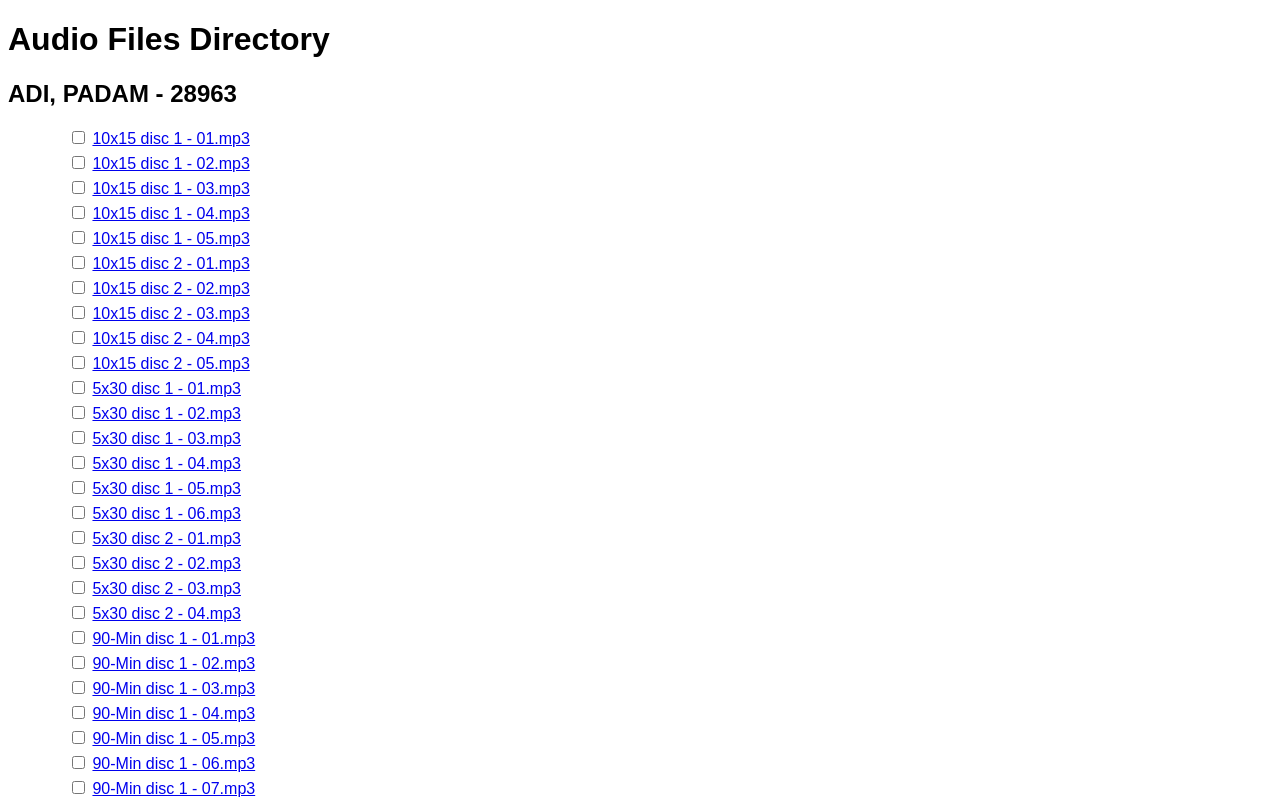
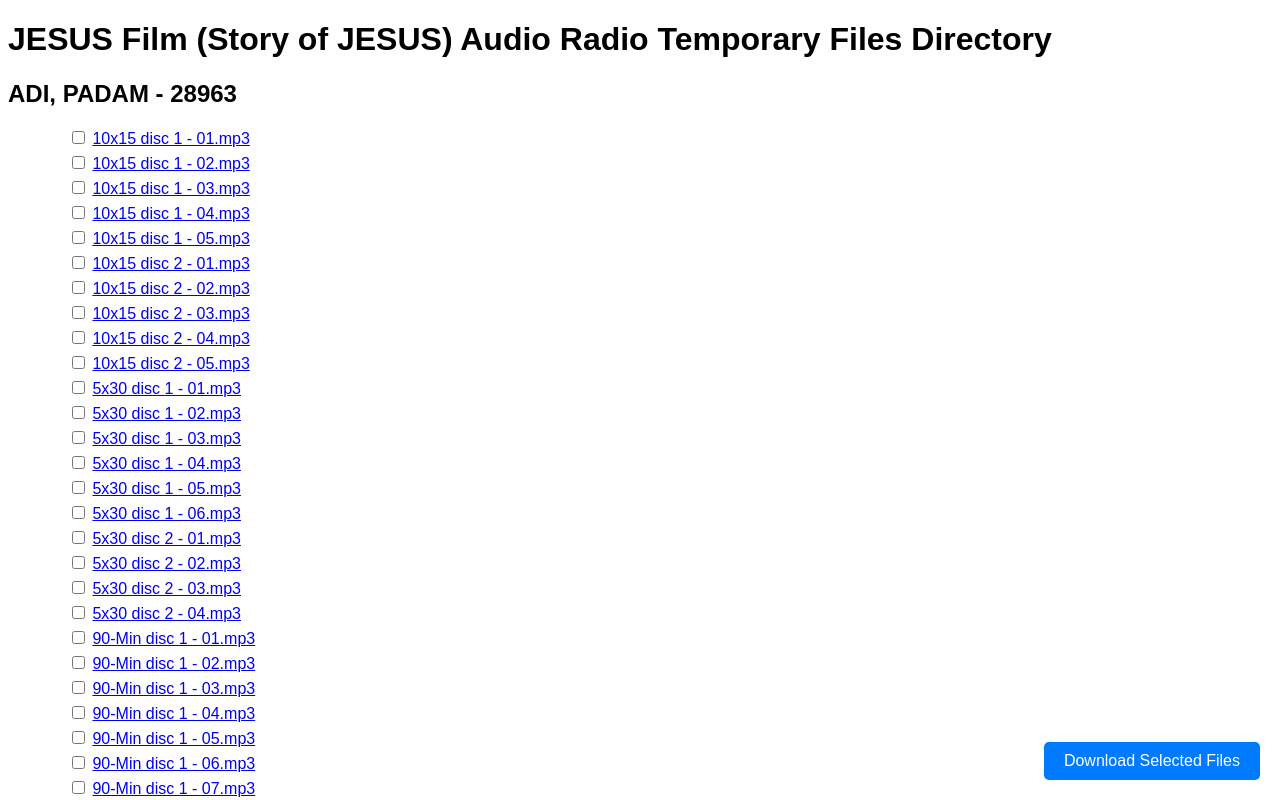
Before and after one commit to shaunchil/10X15, a plain HTML site: page index.html in a window 1280 px wide. Shown: the top 800 px of the page. Drawn offline with Linux system fonts and the light colour scheme.

Commit message:
Add files via upload

```diff
--- a/index.html
+++ b/index.html
@@ -10,11 +10,27 @@
             h2 {margin-top: 20px;}
             ul {list-style-type: none; margin-left: 20px;}
             li {margin-bottom: 5px;}
+            .fixed-button {
+                position: fixed;
+                bottom: 20px;
+                right: 20px;
+                background-color: #007bff;
+                color: white;
+                border: none;
+                padding: 10px 20px;
+                border-radius: 5px;
+                cursor: pointer;
+                font-size: 16px;
+            }
+            .container {
+                padding-bottom: 60px; /* To ensure content is not hidden behind the button */
+            }
         </style>
     </head>
     <body>
-        <h1>Audio Files Directory</h1>
+        <h1>JESUS Film (Story of JESUS) Audio Radio Temporary Files Directory</h1>
         <form id="downloadForm" method="post" action="http://localhost:5000/download_files" target="_blank">
+            <div class="container">
     <h2>ADI, PADAM - 28963</h2>
 <ul>
 <li><input type="checkbox" name="file" value="https://10x15.blob.core.windows.net/audio-files/ADI, PADAM - 28963/10x15 disc 1 - 01.mp3?sp=r&st=2024-08-21T00:35:42Z&se=2025-08-21T08:35:42Z&sv=2022-11-02&sr=c&sig=Ml2H%2FGr2bPixWFh%2FAXspUHYKf%2FwiH9LL8CHSrdURABw%3D"> <a href="https://10x15.blob.core.windows.net/audio-files/ADI, PADAM - 28963/10x15 disc 1 - 01.mp3?sp=r&st=2024-08-21T00:35:42Z&se=2025-08-21T08:35:42Z&sv=2022-11-02&sr=c&sig=Ml2H%2FGr2bPixWFh%2FAXspUHYKf%2FwiH9LL8CHSrdURABw%3D" target="_blank">10x15 disc 1 - 01.mp3</a></li>
@@ -232,7 +248,8 @@
 <li><input type="checkbox" name="file" value="https://10x15.blob.core.windows.net/audio-files/Afghan Pashto, Eastern - 21646/JESUS Audio 85 min.mp3?sp=r&st=2024-08-21T00:35:42Z&se=2025-08-21T08:35:42Z&sv=2022-11-02&sr=c&sig=Ml2H%2FGr2bPixWFh%2FAXspUHYKf%2FwiH9LL8CHSrdURABw%3D"> <a href="https://10x15.blob.core.windows.net/audio-files/Afghan Pashto, Eastern - 21646/JESUS Audio 85 min.mp3?sp=r&st=2024-08-21T00:35:42Z&se=2025-08-21T08:35:42Z&sv=2022-11-02&sr=c&sig=Ml2H%2FGr2bPixWFh%2FAXspUHYKf%2FwiH9LL8CHSrdURABw%3D" target="_blank">JESUS Audio 85 min.mp3</a></li>
 </ul>
 
-        <button type="submit">Download Selected Files</button>
+            </div>
+            <button type="submit" class="fixed-button">Download Selected Files</button>
         </form>
     </body>
     </html>
```
